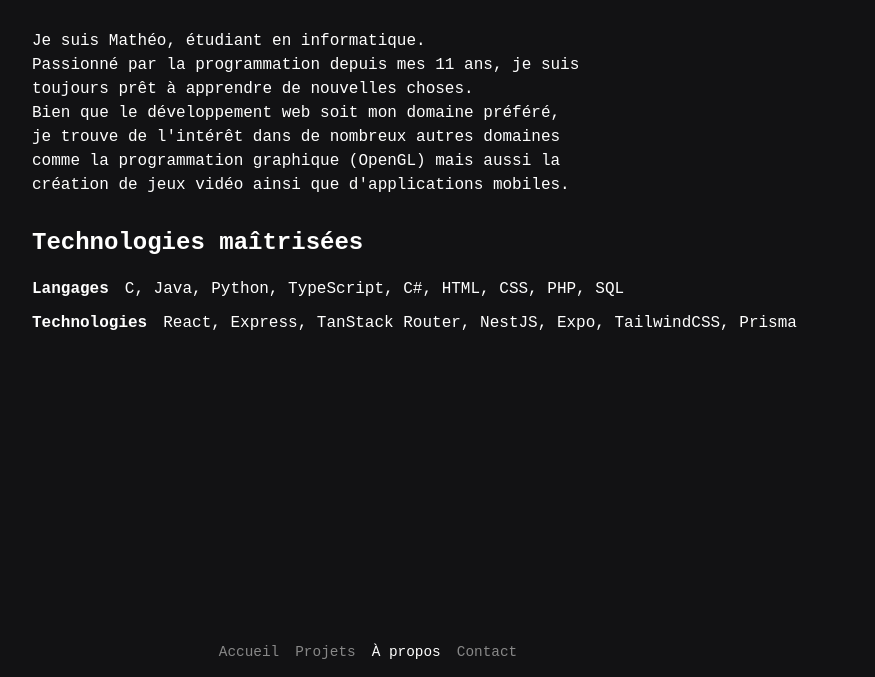
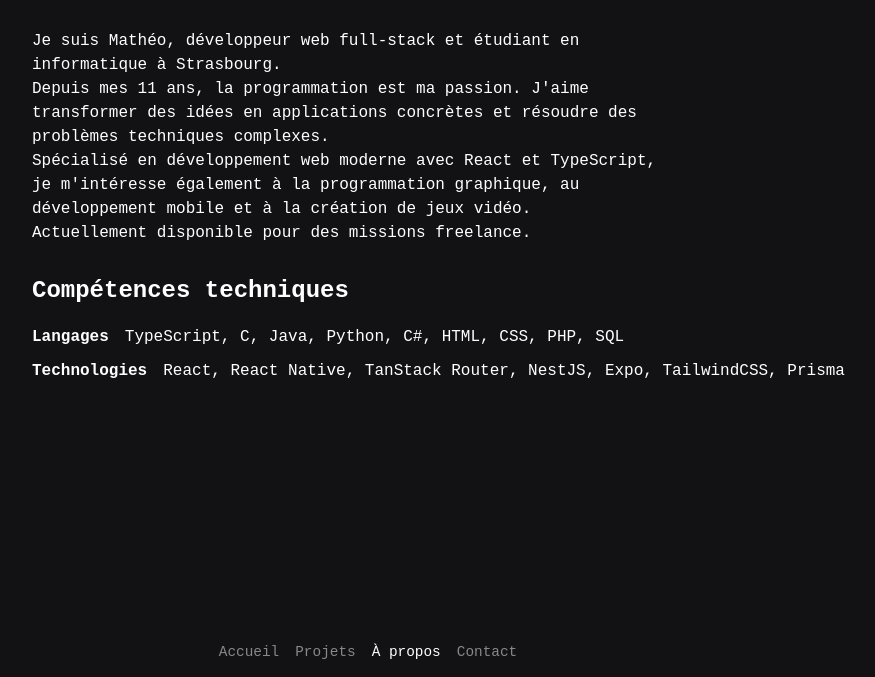
Before and after one commit to iDasrah/portfolio, an Astro site: page /about in a window 1280 px wide. Shown: the part 123-800 px from the top of the page, without its empty margins (272-1147 px from the left). Built offline with nearby package versions, Linux system fonts and the light colour scheme; Astro itself is replaced by a stand-in of ours; a web font is replaced by a local one.

Commit message:
feat(about): update skills and personal description; change availability status

```diff
--- a/src/pages/about.astro
+++ b/src/pages/about.astro
@@ -3,8 +3,8 @@ import BaseLayout from "../layouts/BaseLayout.astro";
 import PortfolioLayout from "../layouts/PortfolioLayout.astro";
 
 const skills = {
-    languages: ["C", "Java", "Python", "TypeScript", "C#", "HTML", "CSS", "PHP", "SQL"],
-    tech: ["React", "Express", "TanStack Router", "NestJS", "Expo", "TailwindCSS", "Prisma"],
+    languages: ["TypeScript", "C", "Java", "Python", "C#", "HTML", "CSS", "PHP", "SQL"],
+    tech: ["React", "React Native", "TanStack Router", "NestJS", "Expo", "TailwindCSS", "Prisma"],
 }
 
 const pageTitle = "À propos de moi"
@@ -12,13 +12,13 @@ const pageTitle = "À propos de moi"
 <BaseLayout pageTitle={pageTitle}>
     <PortfolioLayout contentStyles={{justifyContent: "flex-start"}}>
         <p>
-            Je suis Mathéo, étudiant en informatique.<br />
-            Passionné par la programmation depuis mes 11 ans, je suis toujours prêt à apprendre de nouvelles choses.<br />
-            Bien que le développement web soit mon domaine préféré, je trouve de l'intérêt dans de nombreux autres domaines
-            comme la programmation graphique (OpenGL) mais aussi la création de jeux vidéo ainsi que d'applications mobiles.
+            Je suis Mathéo, développeur web full-stack et étudiant en informatique à Strasbourg.<br />
+            Depuis mes 11 ans, la programmation est ma passion. J'aime transformer des idées en applications concrètes et résoudre des problèmes techniques complexes.<br />
+            Spécialisé en développement web moderne avec React et TypeScript, je m'intéresse également à la programmation graphique, au développement mobile et à la création de jeux vidéo.<br />
+            Actuellement disponible pour des missions freelance.
         </p>
         <div>
-            <h2>Technologies maîtrisées</h2>
+            <h2>Compétences techniques</h2>
             <div class="skillsList">
                 <div>
                     <h4>Langages</h4>
@@ -47,7 +47,7 @@ const pageTitle = "À propos de moi"
 
     p {
         line-height: 1.5;
-        width: 60%;
+        width: 70%;
     }
 
     h2 {
--- a/src/pages/index.astro
+++ b/src/pages/index.astro
@@ -17,7 +17,7 @@ const pageTitle = "Portfolio";
                 </h1>
                 <div class="available">
                     <div id="pulse-circle"></div>
-                    <p>Recherche un stage</p>
+                    <p>Disponible en freelance</p>
                 </div>
             </div>
             <NavbarHome client:load />
```
Also changed, not shown: src/projects/keepfresh.md (added, +7 -0 lines).
